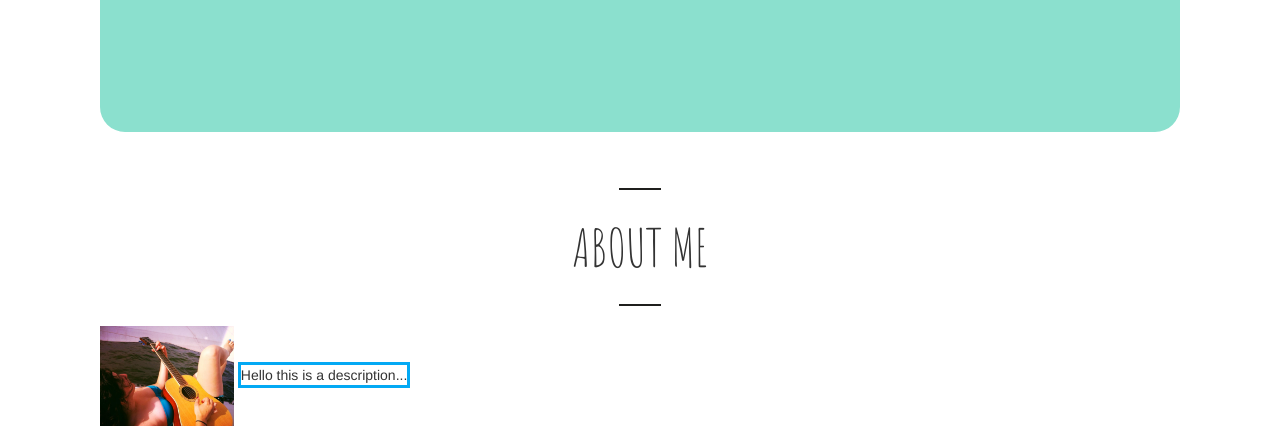
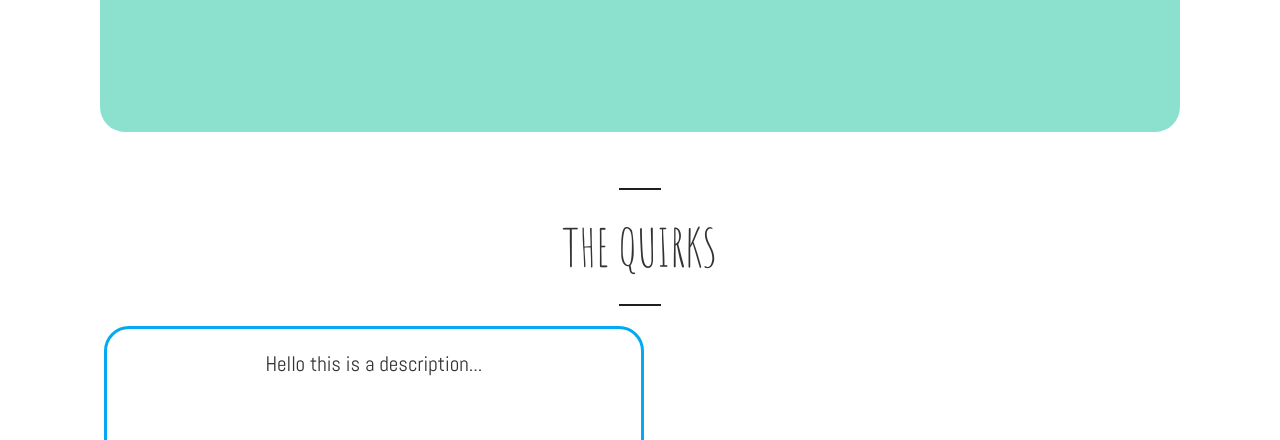
Before and after one commit to averdi/averdi.github.io, a plain HTML site: page index.html in a window 1280 px wide. Shown: the part 872-1312 px from the top of the page. Drawn offline with nearby package versions, Linux system fonts and the light colour scheme; some packages are replaced by stand-ins of ours.

Commit message:
experiments w pics

```diff
--- a/css/style.scss
+++ b/css/style.scss
@@ -152,11 +152,20 @@ a:hover {
 .picture {
   display: inline-block;
   height: 100px;
+  border-radius: 25px;
 }
 
 .pictureDescription {
   border: 3px solid #03A9F4;
   display: inline-block;
+  border-radius: 25px;
+  height: 312px;
+  width: 50%;
+  padding: 20px;
+  text-align: center;
+  vertical-align: top;
+  font-family: 'Abel', sans-serif;
+  font-size: 21px;
 }
 
 // Projects section
--- a/templates2/_homeView.html
+++ b/templates2/_homeView.html
@@ -15,11 +15,11 @@
 
 </section>
 
-<hr> <p class="description">about me</p> <hr>
+<hr> <p class="description">the quirks</p> <hr>
 
 <section class="myHobbies">
 
-<img class="picture" src="images/guitar-me.jpg">
+<div class="picture"> </div>
 
 <div class="pictureDescription">Hello this is a description...</div>
 
```
Also changed, not shown: css/style.css, 1 other file.
